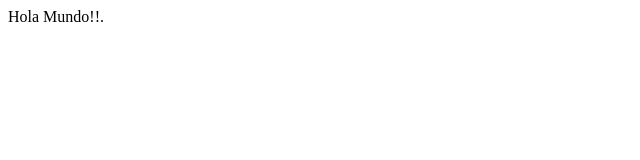
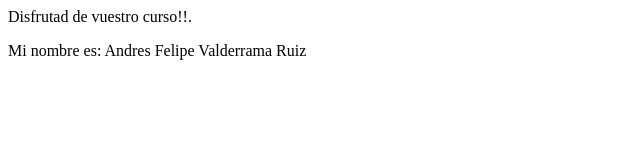
Before and after one commit to Andres-Valderrama-Ruiz/uax-devops-01, a plain HTML site: page index.html in a window 1280 px wide. Shown: the whole page, without its empty margins (0-640 px from the left). Drawn offline with Linux system fonts and the light colour scheme.

Commit message:
ADDED:Andres Felipe Valderrama Ruiz

```diff
--- a/index.html
+++ b/index.html
@@ -1,8 +1,9 @@
 <html>
     <head>
-        <title>Hello world</title>
+        <title>Modelo Devops de integración continua</title>
     </head>
     <body>
-        <p>Hola Mundo!!.</p>
+        <p>Disfrutad de vuestro curso!!.</p>
+        <p>Mi nombre es: Andres Felipe Valderrama Ruiz </p>
     </body>
 </html>
```
